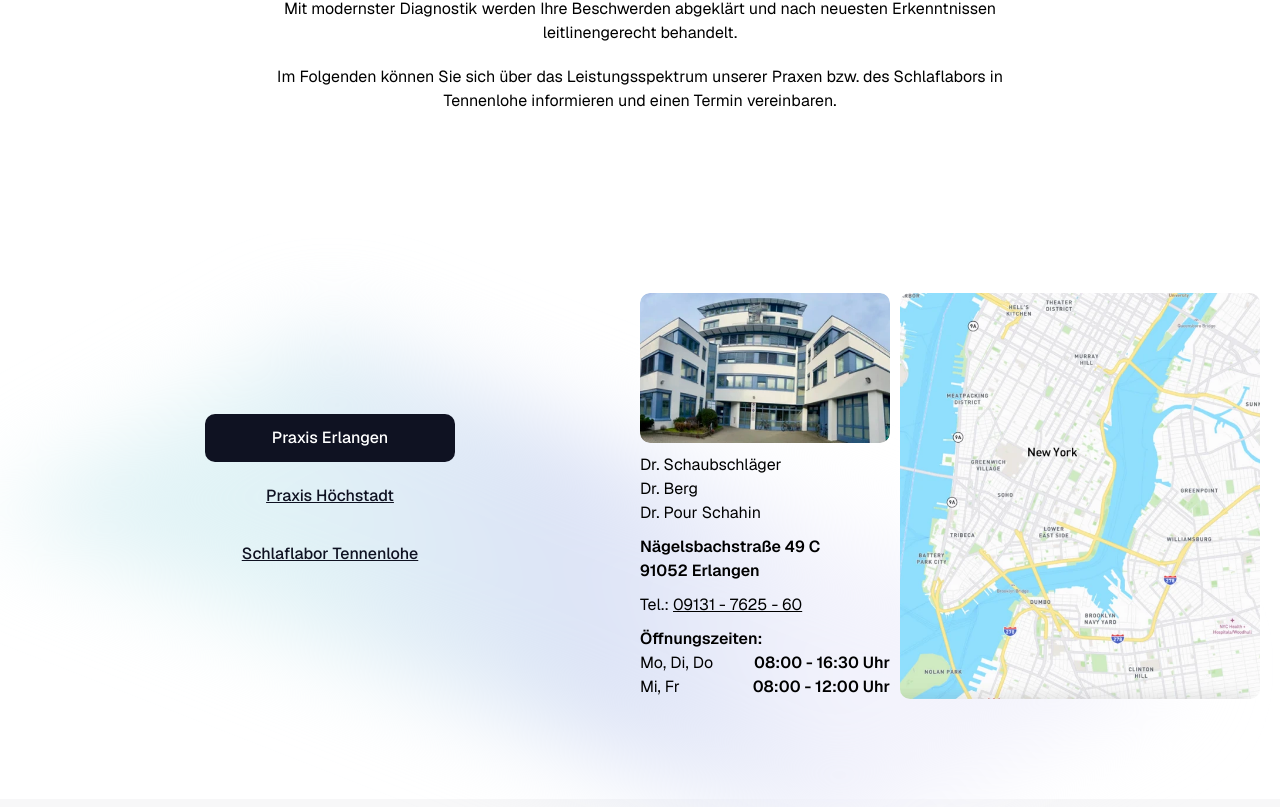
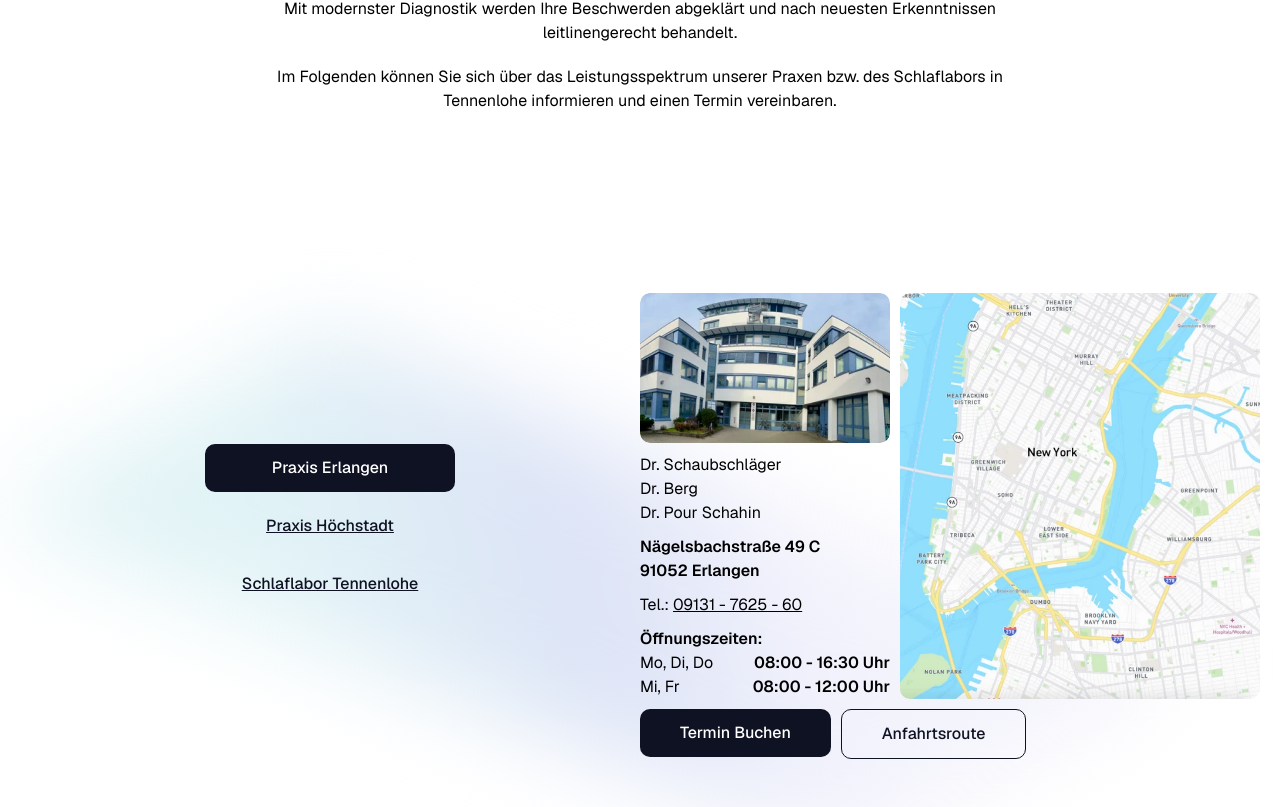
Before and after one commit to pneumology/pneumo-web, a Next.js app: page / in a window 1280 px wide. Shown: the part 953-1760 px from the top of the page. Built offline with nearby package versions, Linux system fonts and the light colour scheme.

Commit message:
buttons ohne links

```diff
--- a/src/app/location.tsx
+++ b/src/app/location.tsx
@@ -1,12 +1,18 @@
 'use client'
 import Praxis from "@/components/praxis";
 import Selector from "@/components/selector";
-import { useState } from "react";
+import { useEffect, useState } from "react";
 
 const Location = () => {
     const [selected, setSelected] = useState(0)
 
-    return <div className="relative">
+    useEffect(() => {
+        if (window.location.hash == '#erlangen') return setSelected(0)
+        if (window.location.hash == '#höchstadt') return setSelected(1)
+        if (window.location.hash == '#tennenlohe') return setSelected(2)
+    }, [window?.location?.hash])
+
+    return <div className="relative" id="standorte">
         <svg xmlns="http://www.w3.org/2000/svg" width="1824" height="1014" viewBox="0 0 1824 1014" fill="none" className="absolute top-[-50px] z-10 w-full">
             <g filter="url(#filter0_f_2193_2473)">
                 <path d="M464.535 134.958L1689.63 614.603L1212.09 879.104L-12.9994 399.46L464.535 134.958Z" fill="url(#paint0_linear_2193_2473)" />
--- a/src/app/services.tsx
+++ b/src/app/services.tsx
@@ -44,7 +44,7 @@ const Services = () => {
                                 <path d="M155.844 9.02133L294.836 273.966L416.032 0.422787L295.55 274.281L584.979 198.485L295.749 275.036L535.465 454.063L295.283 275.663L304.774 574.702L294.502 275.689L66.6221 469.557L293.995 275.094L0.341844 217.806L294.144 274.328L155.844 9.02133Z" fill="#E4E4EB" />
                                 <path d="M257.496 262.078C272.41 233.18 281.999 243.491 284.363 246.891C284.772 247.478 284.957 248.173 284.997 248.888L288.065 303.082C288.139 304.392 287.698 305.677 286.717 306.548C284.067 308.899 277.848 313.493 268.311 315.076C255.278 317.239 260.741 325.892 253.169 324.81C245.598 323.728 240.192 295.607 257.496 262.078Z" fill="#0E61A8" />
                                 <path d="M330.762 262.175C315.848 233.277 306.259 243.589 303.894 246.988C303.486 247.576 303.301 248.27 303.261 248.985L300.193 303.18C300.119 304.49 300.559 305.775 301.541 306.645C304.191 308.996 310.41 313.591 319.947 315.174C332.979 317.337 327.517 325.989 335.089 324.908C342.66 323.826 348.066 295.705 330.762 262.175Z" fill="#31C5F4" />
-                                <path d="M294.67 225V274.939" stroke="#E4E4EB" stroke-width="3" stroke-linecap="round" />
+                                <path d="M294.67 225V274.939" stroke="#E4E4EB" strokeWidth="3" strokeLinecap="round" />
                             </svg>
                         </div>
                         {Item(3)}
--- a/src/components/button.tsx
+++ b/src/components/button.tsx
@@ -16,7 +16,7 @@ interface Button {
 
 const Button: FC<Button> = ({ children, type, className, onClick }) => {
     if (type == ButtonType.Secondary)
-        return <button className={cn("bg-white border border-black rounded-[10px] text-black py-3 w-full font-medium", className)} onClick={onClick}>
+        return <button className={cn("border border-black rounded-[10px] text-black py-3 w-full font-medium", className)} onClick={onClick}>
             {children}
         </button>;
 
--- a/src/components/mobileNavbarButton.tsx
+++ b/src/components/mobileNavbarButton.tsx
@@ -23,25 +23,25 @@ const MobileNavbarButton = () => {
         <div className={cn('flex-col absolute bg-white font-bold w-full h-screen overflow-scroll left-0 top-[81px] items-center z-50',
             open ? 'flex' : 'hidden')}>
             <div className="flex flex-col gap-2.5 p-5">
-                <Link href="/">Standorte & Öffnungszeiten</Link>
+                <Link href="#standorte" onClick={() => setOpen(false)}>Standorte & Öffnungszeiten</Link>
                 <div className="flex flex-col pl-7 gap-2.5">
-                    <Link href="/">Praxis Erlangen</Link>
-                    <Link href="/">Praxis Höchstadt</Link>
-                    <Link href="/">Schlaflabor Tennenlohe</Link>
+                    <Link href="#erlangen" onClick={() => setOpen(false)}>Praxis Erlangen</Link>
+                    <Link href="#höchstadt" onClick={() => setOpen(false)}>Praxis Höchstadt</Link>
+                    <Link href="#tennenlohe" onClick={() => setOpen(false)}>Schlaflabor Tennenlohe</Link>
                 </div>
-                <Link href="/">Leistungen</Link>
+                <Link href="/" onClick={() => setOpen(false)}>Leistungen</Link>
                 <div className="flex flex-col pl-7 gap-2.5">
-                    <Link href="/">Lungenfunktion</Link>
-                    <Link href="/">Laboruntersuchung</Link>
-                    <Link href="/">Allergien</Link>
-                    <Link href="/">Schlaflabor</Link>
-                    <Link href="/">DMP Programm</Link>
-                    <Link href="/">Röntgen</Link>
-                    <Link href="/">Weitere Leistungen</Link>
+                    <Link href="/" onClick={() => setOpen(false)}>Lungenfunktion</Link>
+                    <Link href="/" onClick={() => setOpen(false)}>Laboruntersuchung</Link>
+                    <Link href="/" onClick={() => setOpen(false)}>Allergien</Link>
+                    <Link href="/" onClick={() => setOpen(false)}>Schlaflabor</Link>
+                    <Link href="/" onClick={() => setOpen(false)}>DMP Programm</Link>
+                    <Link href="/" onClick={() => setOpen(false)}>Röntgen</Link>
+                    <Link href="/" onClick={() => setOpen(false)}>Weitere Leistungen</Link>
                 </div>
-                <Link href="/">Termin-Buchung</Link>
-                <Link href="/">FAQ</Link>
-                <Link href="/">Kontakt</Link>
+                <Link href="/" onClick={() => setOpen(false)}>Termin-Buchung</Link>
+                <Link href="/" onClick={() => setOpen(false)}>FAQ</Link>
+                <Link href="/" onClick={() => setOpen(false)}>Kontakt</Link>
             </div>
         </div>
     </>
--- a/src/components/more.tsx
+++ b/src/components/more.tsx
@@ -19,7 +19,7 @@ const More: FC<More> = ({ title, content }) => {
             )}>
                 <div className="fixed z-50 top-0 left-0 w-full h-full backdrop-blur-sm bg-black/10 flex justify-center items-center p-10">
                     <div className="bg-white rounded max-w-md max-h-full relative">
-                        <p className="flex justify-between mb-2.5">
+                        <div className="flex justify-between mb-2.5">
                             <p className="font-semibold pl-5 py-5">{title}</p>
                             <div className="cursor-pointer p-5" onClick={() => setShow(false)}>
                                 <svg width="15" height="15" viewBox="0 0 24 24" fill="none" xmlns="http://www.w3.org/2000/svg">
@@ -27,7 +27,7 @@ const More: FC<More> = ({ title, content }) => {
                                     <rect x="2.80859" y="-0.0214844" width="30" height="4" rx="2" transform="rotate(45 2.80859 -0.0214844)" fill="black" />
                                 </svg>
                             </div>
-                        </p>
+                        </div>
                         <p className="text-sm max-h-96 overflow-scroll px-5 pb-5">
                             {content}
                         </p>
--- a/src/components/praxis.tsx
+++ b/src/components/praxis.tsx
@@ -1,6 +1,8 @@
 import { praxisData } from "@/lib/praxisData";
 import Image from "next/image";
 import { FC } from "react";
+import Button, { ButtonType } from "./button";
+import Link from "next/link";
 
 interface Praxis {
     selected: number
@@ -9,7 +11,8 @@ interface Praxis {
 const Praxis: FC<Praxis> = ({
     selected
 }) => {
-    return <div className="w-full flex gap-2.5">
+    return <div className="w-full flex flex-col">
+        <div className="w-full flex gap-2.5">
             <div className="w-full md:w-96 flex flex-col gap-2.5">
                 <div className="flex gap-2.5">
                     <div className="w-full md:w-[250px] h-[150px] relative ">
@@ -34,16 +37,33 @@ const Praxis: FC<Praxis> = ({
                     {praxisData[selected].openingTimes.map((openingTime, i) => {
                         const key = Object.keys(openingTime)[0]
                         return <div key={i} className="flex justify-between">
-                        <p key={i}>{key}</p>
-                        <p key={i} className="font-semibold">{openingTime[key]}</p>
+                            <p>{key}</p>
+                            <p className="font-semibold">{openingTime[key]}</p>
                         </div>
                     })}
+                </div>
+                <div className="md:hidden flex gap-2.5">
+                    <Link href={""} className="w-full">
+                        <Button>Termin Buchen</Button>
+                    </Link>
+                    <Link href={""} className="w-full">
+                        <Button type={ButtonType.Secondary}>Anfahrtsroute</Button>
+                    </Link>
                 </div>
             </div>
             <div className="hidden md:block md:w-full h-full relative">
                 <Image src={praxisData[selected].locationImg} alt="Praxis" fill className="object-cover rounded" />
             </div>
         </div>
+        <div className="hidden md:flex gap-2.5 mt-2.5">
+            <Link href={""}>
+                <Button className="px-10">Termin Buchen</Button>
+            </Link>
+            <Link href={""} className="">
+                <Button type={ButtonType.Secondary} className="px-10">Anfahrtsroute</Button>
+            </Link>
+        </div>
+    </div>
 }
 
 export default Praxis;
```
Lines whose indentation alone changed are shown as unchanged.
